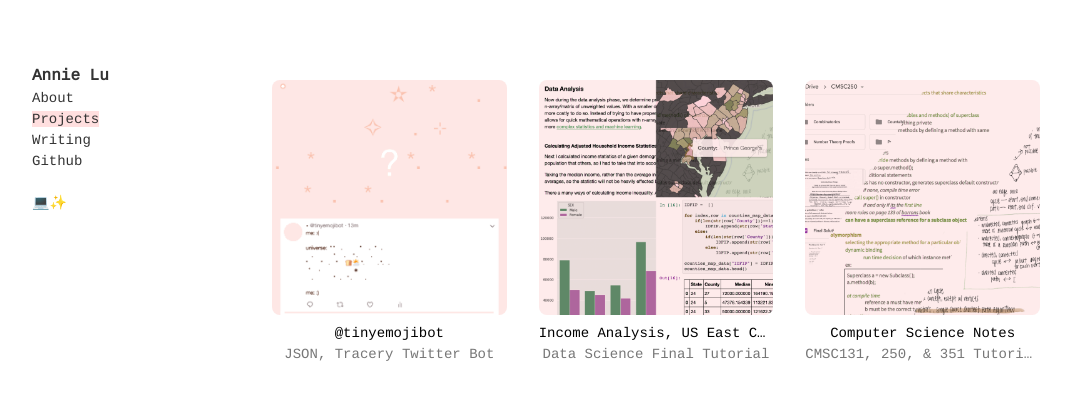
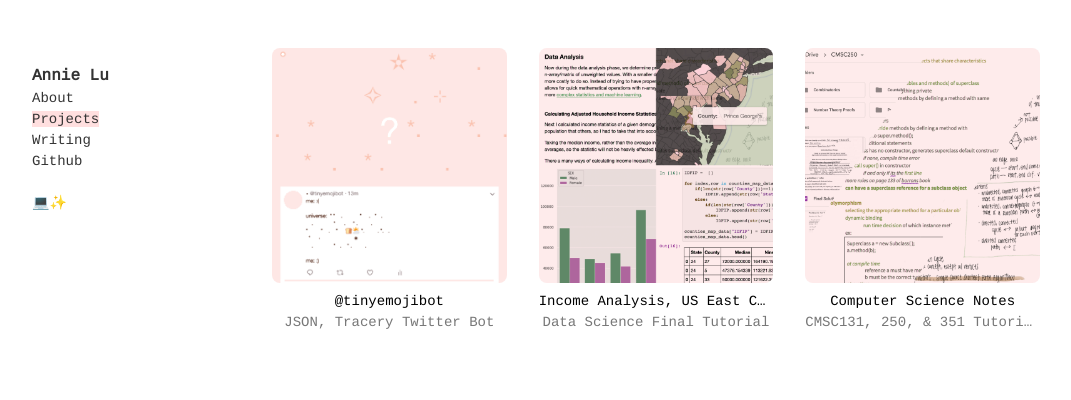
Before and after one commit to annie-lu/annie-lu.github.io, a Jekyll site: the page built from project.html, in a window 1280 px wide. Shown: the top 400 px of the page, without its empty margins (96-1167 px from the left). Built offline with Jekyll 4.4.1, drawn with Linux system fonts in a browser that asks for light colours.

Commit message:
Update project.html

```diff
--- a/project.html
+++ b/project.html
@@ -2,7 +2,7 @@
 layout: default
 title: Project
 ---
-<div class="fl w-100 w-75-l pv5-l pr5-l">
+<div class="fl w-100 w-75-l pv4-l pr5-l">
     <div class="fl w-100 w-50-m w-third-l ph3">
       <a href="https://twitter.com/tinyemojibot" class="db link dim tc">
         <img src="images/bot.png" alt="bot preview" class="w-100 db br3"/>
```
